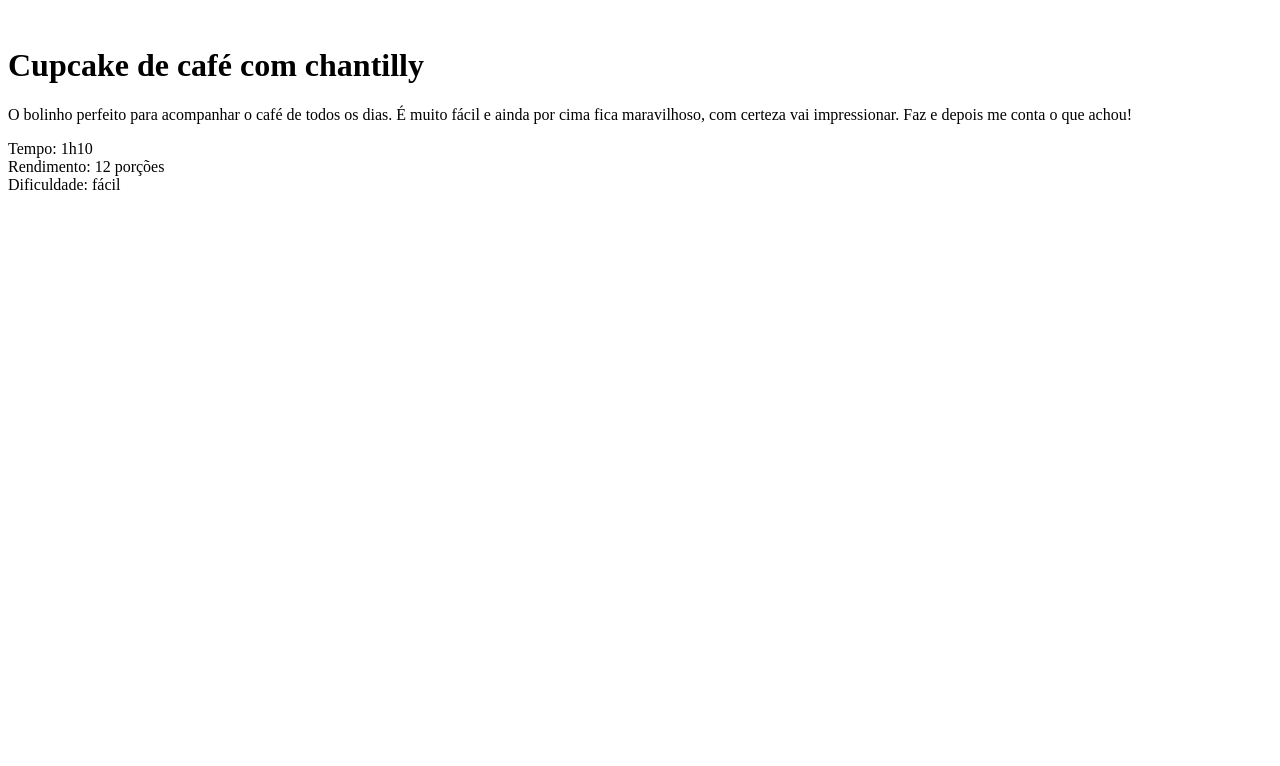
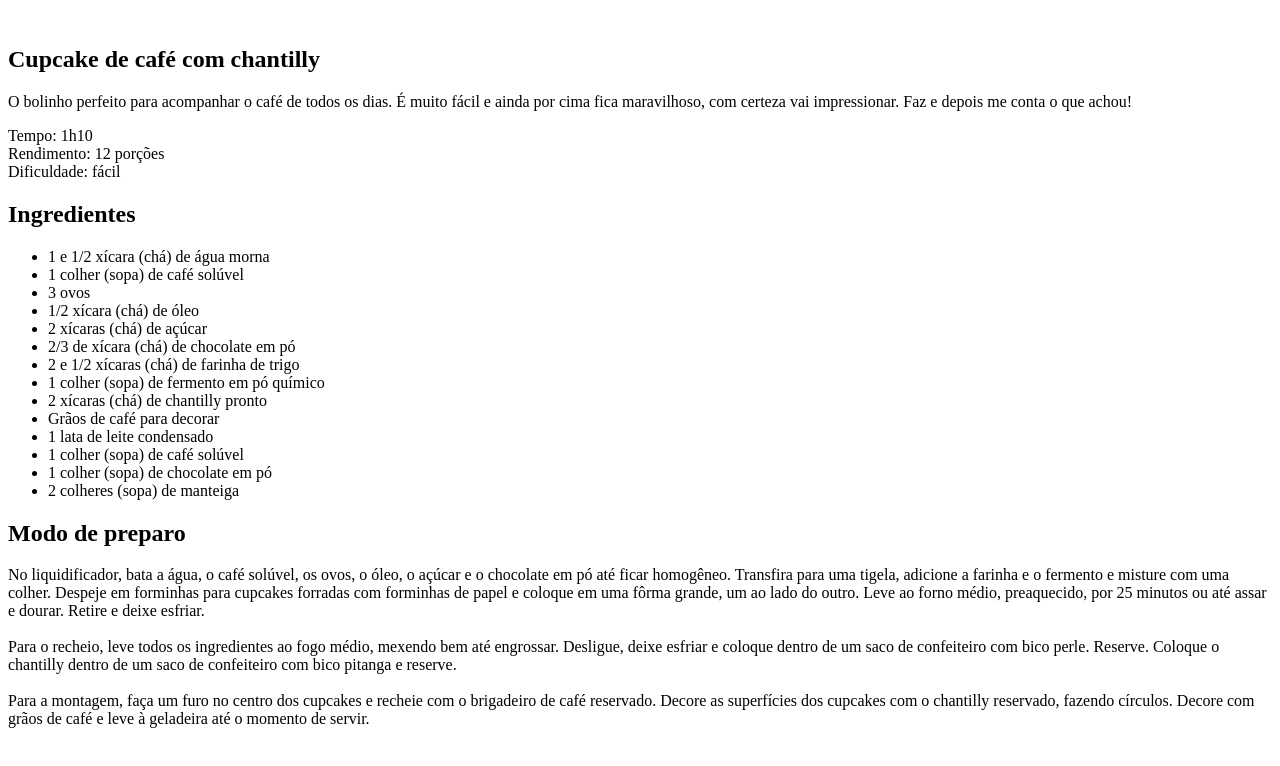
Before and after one commit to Jheff-conceicao/pagina-de-receitas, a plain HTML site: page index.html in a window 1280 px wide. Drawn offline with Linux system fonts and the light colour scheme.

Commit message:
iniciando a instrutura html

```diff
--- a/index.html
+++ b/index.html
@@ -9,8 +9,8 @@
     <div id="page">
         <img src="" alt="">
         <main>
-            <section id="about"></section>
-            <h1>Cupcake de café com chantilly</h1>
+            <section id="about">
+                <h1>Cupcake de café com chantilly</h1>
             <p>
                 O bolinho perfeito para acompanhar o café de todos os dias. É muito fácil e ainda por cima fica maravilhoso, com certeza vai impressionar. Faz e depois me conta o que achou!
              </p>
@@ -19,8 +19,35 @@
                 Rendimento: 12 porções <br>
                 Dificuldade: fácil
              </p>
-            <section id="ingredients"></section>
-            <selction id="preparation"></selction>
+            </section>
+
+            <section id="ingredients">
+                <h2>Ingredientes </h2>
+                <ul>
+                       <li>1 e 1/2 xícara (chá) de água morna</li>
+                       <li>1 colher (sopa) de café solúvel</li>
+                       <li>3 ovos</li>
+                       <li>1/2 xícara (chá) de óleo</li>
+                       <li>2 xícaras (chá) de açúcar</li>
+                       <li>2/3 de xícara (chá) de chocolate em pó</li>
+                       <li>2 e 1/2 xícaras (chá) de farinha de trigo</li>
+                       <li>1 colher (sopa) de fermento em pó químico</li>
+                       <li>2 xícaras (chá) de chantilly pronto</li>
+                       <li>Grãos de café para decorar</li>
+                       <li>1 lata de leite condensado</li>
+                       <li>1 colher (sopa) de café solúvel</li>
+                       <li>1 colher (sopa) de chocolate em pó</li>
+                       <li>2 colheres (sopa) de manteiga</li>
+                </ul>
+            </section>
+            <selction id="preparation">
+                <h2>Modo de preparo</h2>
+                <p>
+                    No liquidificador, bata a água, o café solúvel, os ovos, o óleo, o açúcar e o chocolate em pó até ficar homogêneo. Transfira para uma tigela, adicione a farinha e o fermento e misture com uma colher. Despeje em forminhas para cupcakes forradas com forminhas de papel e coloque em uma fôrma grande, um ao lado do outro. Leve ao forno médio, preaquecido, por 25 minutos ou até assar e dourar. Retire e deixe esfriar. <br><br>
+                    Para o recheio, leve todos os ingredientes ao fogo médio, mexendo bem até engrossar. Desligue, deixe esfriar e coloque dentro de um saco de confeiteiro com bico perle. Reserve. Coloque o chantilly dentro de um saco de confeiteiro com bico pitanga e reserve. <br><br>
+                    Para a montagem, faça um furo no centro dos cupcakes e recheie com o brigadeiro de café reservado. Decore as superfícies dos cupcakes com o chantilly reservado, fazendo círculos. Decore com grãos de café e leve à geladeira até o momento de servir.
+                </p>
+            </selction>
         </main>
     </div>
 </body>
```
